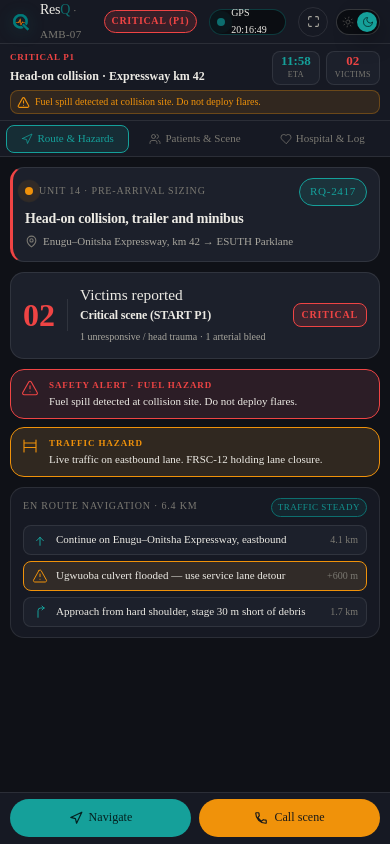
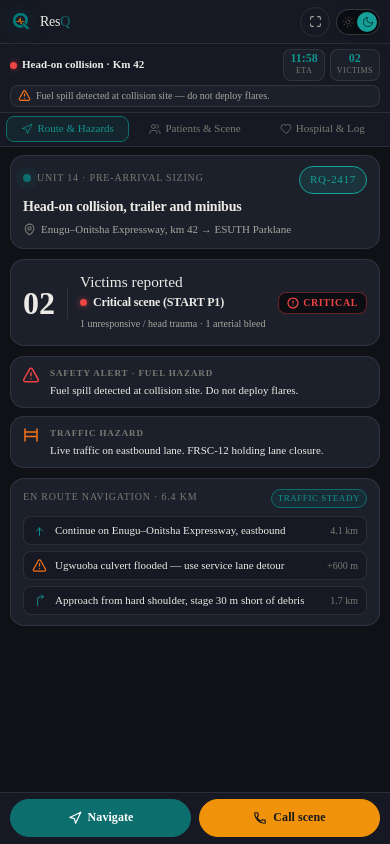
Before and after one commit to Somachukwu/ResQ, a Flask app: page /responder in a window 390 px wide. Run offline with Flask 3, Linux system fonts and the light colour scheme.

Commit message:
feat(ui): reduce color noise, use critical icons instead of whole red cards, enhance Navigate and Call scene buttons, and declutter mobile topbar

```diff
--- a/frontend/static/css/responder.css
+++ b/frontend/static/css/responder.css
@@ -19,7 +19,81 @@ body.responder {
 }
 
 /* ==========================================================================
-   1. TOP COMMAND BAR (48px Sleek Tactical Header)
+   1. CONDITION DOTS & CRITICAL ICONS (Requirement 1 & 2)
+   ========================================================================== */
+.cond-dot {
+  display: inline-block;
+  width: 7px;
+  height: 7px;
+  border-radius: 50%;
+  flex-shrink: 0;
+  vertical-align: middle;
+}
+.cond-dot--red {
+  background: #ef4444;
+  box-shadow: 0 0 6px rgba(239, 68, 68, 0.6);
+}
+.cond-dot--orange {
+  background: #f97316;
+  box-shadow: 0 0 6px rgba(249, 115, 22, 0.6);
+}
+.cond-dot--green {
+  background: var(--teal-bright);
+}
+
+.crit-icon {
+  flex-shrink: 0;
+  transition: transform 140ms var(--ease);
+}
+.crit-icon--red {
+  color: #ef4444 !important;
+}
+.crit-icon--orange {
+  color: #f97316 !important;
+}
+.crit-icon--teal {
+  color: var(--teal-bright) !important;
+}
+
+.status-indicator-tag {
+  display: inline-flex;
+  align-items: center;
+  gap: 5px;
+  font-size: 10px;
+  font-weight: 600;
+  letter-spacing: 0.04em;
+  text-transform: uppercase;
+  padding: 2px 7px;
+  border-radius: var(--r-pill);
+  background: var(--surface-2);
+  border: 1px solid var(--line);
+  color: var(--text);
+}
+.status-indicator-tag--red {
+  border-color: color-mix(in srgb, #ef4444 35%, var(--line));
+}
+
+.crit-badge {
+  display: inline-flex;
+  align-items: center;
+  gap: 4px;
+  font-size: 10px;
+  font-weight: 600;
+  letter-spacing: 0.06em;
+  text-transform: uppercase;
+  padding: 2px 8px;
+  border-radius: var(--r-sm);
+  background: var(--surface-sunk);
+  border: 1px solid var(--line);
+  color: var(--text);
+}
+.crit-badge--red {
+  color: #ef4444;
+  border-color: color-mix(in srgb, #ef4444 40%, transparent);
+}
+
+/* ==========================================================================
+   2. TOP COMMAND BAR (48px Sleek Tactical Header)
    ========================================================================== */
 .r-header {
   height: 48px;
@@ -54,28 +128,9 @@ body.responder {
   font-weight: 500;
   padding: 2px 8px;
   border-radius: var(--r-pill);
-  background: color-mix(in srgb, var(--amber) 12%, transparent);
-  border: 1px solid color-mix(in srgb, var(--amber) 35%, transparent);
-  color: var(--amber);
-}
-
-.badge--triage {
-  font-size: 10px;
-  font-weight: 600;
-  letter-spacing: 0.06em;
-  text-transform: uppercase;
-  padding: 2px 7px;
-  border-radius: var(--r-pill);
-}
-.badge--triage.badge--red {
-  background: color-mix(in srgb, var(--triage-red) 15%, transparent);
-  color: var(--triage-red);
-  border: 1px solid var(--triage-red);
-}
-.badge--triage.badge--yellow {
-  background: color-mix(in srgb, var(--triage-orange) 15%, transparent);
-  color: var(--triage-orange);
-  border: 1px solid var(--triage-orange);
+  background: color-mix(in srgb, var(--teal) 12%, transparent);
+  border: 1px solid color-mix(in srgb, var(--teal) 35%, transparent);
+  color: var(--teal-bright);
 }
 
 .r-header__center {
@@ -99,7 +154,7 @@ body.responder {
   box-sizing: border-box;
 }
 .telemetry.is-live {
-  border-color: color-mix(in srgb, var(--teal-bright) 35%, transparent);
+  border-color: color-mix(in srgb, var(--teal) 45%, transparent);
   color: var(--text);
 }
 
@@ -229,17 +283,18 @@ body.responder {
   border-right: 1px solid var(--line);
 }
 
-/* Common Card Styles (CAD Aesthetic) */
+/* Neutral Surfaces for All Cards (Requirement 1 & 2: No loud red/amber fills) */
 .r-card,
 .block,
 .victim-counter-card,
 .destination,
 .stage-control-card,
 .statuslog-card,
-.route {
+.route,
+.alert {
   border: 1px solid var(--line);
   border-radius: var(--r-md);
-  background: var(--surface);
+  background: var(--surface-2);
   box-sizing: border-box;
   transition: border-color 140ms var(--ease);
 }
@@ -260,8 +315,6 @@ body.responder {
 /* --- Incident Header Card --- */
 .r-card--incident {
   padding: 10px 12px;
-  background: var(--surface-2);
-  border-left: 3px solid var(--triage-red);
 }
 .r-card__top {
   display: flex;
@@ -292,14 +345,13 @@ body.responder {
   align-items: center;
   gap: 12px;
   padding: 10px 12px;
-  background: var(--surface-2);
 }
 .victim-big-num {
   font-size: 32px;
   font-weight: 600;
   line-height: 1;
   font-variant-numeric: tabular-nums;
-  color: var(--triage-red);
+  color: var(--text);
   padding-right: 12px;
   border-right: 1px solid var(--line);
 }
@@ -312,6 +364,9 @@ body.responder {
   font-weight: 600;
   color: var(--text);
   margin: 0;
+  display: flex;
+  align-items: center;
+  gap: 6px;
 }
 .victim-counter-sub {
   font-size: 10px;
@@ -319,20 +374,8 @@ body.responder {
   margin-top: 2px;
   line-height: 1.35;
 }
-.mission__triage {
-  font-size: 10px;
-  font-weight: 600;
-  letter-spacing: 0.08em;
-  text-transform: uppercase;
-  padding: 3px 8px;
-  border-radius: var(--r-sm);
-  background: color-mix(in srgb, var(--triage-red) 15%, transparent);
-  border: 1px solid var(--triage-red);
-  color: var(--triage-red);
-  white-space: nowrap;
-}
 
-/* --- Safety Alerts --- */
+/* --- Safety Alerts (Clean neutral surface + critical colored icons) --- */
 .alerts-group {
   display: flex;
   flex-direction: column;
@@ -343,17 +386,13 @@ body.responder {
   grid-template-columns: auto minmax(0, 1fr);
   gap: 10px;
   align-items: start;
-  padding: 8px 10px;
-  border-radius: var(--r-md);
-  border: 1px solid var(--amber);
-  background: color-mix(in srgb, var(--amber) 12%, var(--surface));
+  padding: 9px 11px;
 }
-.alert svg { width: 18px; height: 18px; color: var(--amber); flex-shrink: 0; margin-top: 1px; }
 .alert__label {
   font-size: 9px;
   letter-spacing: 0.1em;
   text-transform: uppercase;
-  color: var(--amber);
+  color: var(--text-3);
   font-weight: 600;
   margin: 0 0 2px 0;
 }
@@ -364,12 +403,6 @@ body.responder {
   color: var(--text);
   margin: 0;
 }
-.alert--danger {
-  border-color: var(--triage-red);
-  background: color-mix(in srgb, var(--triage-red) 10%, var(--surface));
-}
-.alert--danger svg,
-.alert--danger .alert__label { color: var(--triage-red); }
 
 /* --- Route Guidance --- */
 .route {
@@ -407,20 +440,15 @@ body.responder {
   align-items: center;
   padding: 6px 8px;
   border-radius: var(--r-sm);
-  background: var(--surface-2);
+  background: var(--surface);
   border: 1px solid var(--line);
   font-size: 11px;
   color: var(--text);
   line-height: 1.35;
   margin: 0;
 }
-.route__step svg { width: 16px; height: 16px; color: var(--accent); flex-shrink: 0; }
+.route__step svg { width: 15px; height: 15px; color: var(--teal-bright); flex-shrink: 0; }
 .route__dist { font-size: 10px; color: var(--text-3); font-variant-numeric: tabular-nums; white-space: nowrap; }
-.route__step--blocked {
-  border-color: var(--amber);
-  background: color-mix(in srgb, var(--amber) 10%, var(--surface-2));
-}
-.route__step--blocked svg { color: var(--amber); }
 
 /* --- Clinical & Bystander Block --- */
 .block {
@@ -690,25 +734,37 @@ body.responder {
     overflow: hidden;
   }
 
+  /* Clean, decluttered topbar on mobile */
   .r-header {
     height: 44px;
     min-height: 44px;
     padding: 0 10px;
+    display: flex;
+    align-items: center;
+    justify-content: space-between;
   }
-  .r-header__left { gap: 6px; }
+  .r-header__left {
+    gap: 8px;
+    min-width: 0;
+  }
+  .r-header .resq-mark__sub {
+    display: none;
+  }
   .badge--unit-status,
-  .r-radio-status {
+  .status-indicator-tag,
+  .r-header__center,
+  .header-eta-pill {
     display: none !important;
   }
-  .r-header__center { gap: 6px; }
-  .telemetry { height: 26px; padding: 2px 7px; font-size: 10px; }
-  .header-eta-pill { display: none; }
+  .r-header__right {
+    gap: 6px;
+  }
 
-  /* Mobile Hero Summary Strip (Instant glanceable metrics) */
+  /* Mobile Hero Summary Strip (Clean single-glance banner) */
   .mobile-responder-strip {
     display: flex;
     flex-direction: column;
-    padding: 6px 10px;
+    padding: 5px 10px;
     background: var(--surface);
     border-bottom: 1px solid var(--line);
     gap: 4px;
@@ -722,29 +778,25 @@ body.responder {
   }
   .m-strip__trauma {
     display: flex;
-    flex-direction: column;
-    gap: 2px;
+    align-items: center;
+    gap: 6px;
     min-width: 0;
   }
-  .m-strip__badge {
-    font-size: 9px;
-    font-weight: 600;
-    letter-spacing: 0.08em;
-    color: var(--triage-red);
-    text-transform: uppercase;
-  }
   .m-strip__title {
-    font-size: 12px;
+    font-size: 11px;
     font-weight: 600;
     color: var(--text);
     white-space: nowrap;
     overflow: hidden;
     text-overflow: ellipsis;
+    display: flex;
+    align-items: center;
+    gap: 5px;
   }
   .m-strip__metrics {
     display: flex;
     align-items: center;
-    gap: 6px;
+    gap: 5px;
     flex-shrink: 0;
   }
   .m-metric {
@@ -752,17 +804,17 @@ body.responder {
     flex-direction: column;
     align-items: center;
     justify-content: center;
-    padding: 2px 8px;
+    padding: 2px 6px;
     border-radius: var(--r-sm);
     background: var(--surface-2);
     border: 1px solid var(--line);
-    min-width: 44px;
+    min-width: 40px;
   }
   .m-metric__val {
-    font-size: 13px;
+    font-size: 12px;
     font-weight: 600;
     font-variant-numeric: tabular-nums;
-    color: var(--accent);
+    color: var(--teal-bright);
     line-height: 1.1;
   }
   .m-metric__lbl {
@@ -771,27 +823,27 @@ body.responder {
     letter-spacing: 0.06em;
     color: var(--text-3);
   }
-  .m-metric--alert .m-metric__val { color: var(--triage-red); }
 
   .m-strip__alert {
     display: flex;
     align-items: center;
     gap: 5px;
     font-size: 10px;
-    color: var(--amber);
-    background: color-mix(in srgb, var(--amber) 12%, transparent);
-    border: 1px solid color-mix(in srgb, var(--amber) 30%, transparent);
-    padding: 3px 6px;
+    color: var(--text-2);
+    background: var(--surface-2);
+    border: 1px solid var(--line);
+    padding: 3px 7px;
     border-radius: var(--r-sm);
+    line-height: 1.35;
   }
-  .m-strip__alert svg { flex-shrink: 0; color: var(--amber); }
+  .m-strip__alert svg { flex-shrink: 0; }
 
   /* Mobile Segmented Tab Navigation */
   .mobile-responder-nav {
     display: flex;
     align-items: center;
-    height: 36px;
-    min-height: 36px;
+    height: 34px;
+    min-height: 34px;
     padding: 0 6px;
     gap: 4px;
     background: var(--surface);
@@ -801,7 +853,7 @@ body.responder {
   }
   .m-nav-tab {
     flex: 1;
-    height: 28px;
+    height: 26px;
     display: inline-flex;
     align-items: center;
     justify-content: center;
@@ -818,12 +870,12 @@ body.responder {
   }
   .m-nav-tab svg { width: 12px; height: 12px; flex-shrink: 0; }
   .m-nav-tab.is-active {
-    background: color-mix(in srgb, var(--accent) 15%, transparent);
-    color: var(--accent);
-    border-color: var(--accent);
+    background: color-mix(in srgb, var(--teal) 15%, transparent);
+    color: var(--teal-bright);
+    border-color: var(--teal);
   }
 
-  /* Single Pane Mode on Mobile (Switch without vertical scroll sprawl) */
+  /* Single Pane Mode on Mobile */
   .responder-workspace {
     display: block !important;
     height: 100% !important;
@@ -833,7 +885,7 @@ body.responder {
     display: none !important;
     height: 100% !important;
     overflow-y: auto !important;
-    padding: 10px 10px 20px !important;
+    padding: 8px 10px 16px !important;
     border-right: none !important;
     -webkit-overflow-scrolling: touch;
   }
@@ -869,10 +921,20 @@ body.responder {
     justify-content: center;
     gap: 6px;
     font-size: 12px;
-    font-weight: 500;
+    font-weight: 600;
     border-radius: var(--r-pill);
   }
   .mobile-dock .btn svg { width: 14px; height: 14px; }
+  .mobile-dock #mobileNavBtn {
+    background: var(--teal);
+    color: #ffffff;
+    border: 1px solid var(--teal);
+  }
+  .mobile-dock #mobileCallBtn {
+    background: var(--amber);
+    color: #1a1a1a;
+    border: 1px solid var(--amber);
+  }
 
   /* In mobile, hide the desktop-only cockpit actions in Pane 3 */
   #paneHospital .cockpit-actions {
--- a/frontend/templates/responder/scene_brief.html
+++ b/frontend/templates/responder/scene_brief.html
@@ -35,15 +35,17 @@
 
   <body class="responder">
     <div class="responder-app" id="responderApp">
-      <!-- TOP COMMAND BAR (48px — Matches CAD Tactical Aesthetic) -->
+      <!-- TOP COMMAND BAR (48px — Clean, uncluttered tactical header) -->
       <header class="r-header">
         <div class="r-header__left">
           <a class="resq-mark" href="/">
             <img src="/resources/ResQ_Icon.png" alt="ResQ Icon" class="resq-mark__img" />
             <span><span class="resq-mark__name">Res<span>Q</span></span><span class="resq-mark__sub"> · AMB-07</span></span>
           </a>
-          <span class="badge badge--unit-status"><span class="pulse pulse--amber" aria-hidden="true"></span> Unit 14 · En route</span>
-          <span class="badge badge--triage badge--red" id="briefTriageBadge">Critical (P1)</span>
+          <span class="badge badge--unit-status"><span class="pulse pulse--teal" aria-hidden="true"></span> Unit 14 · En route</span>
+          <span class="status-indicator-tag status-indicator-tag--red" id="briefTriageBadge">
+            <span class="cond-dot cond-dot--red"></span> Critical (P1)
+          </span>
         </div>
 
         <div class="r-header__center">
@@ -83,21 +85,22 @@
         </div>
       </header>
 
-      <!-- MOBILE HERO STRIP (≤ 860px) — Instant glanceable tactical banner -->
+      <!-- MOBILE HERO STRIP (≤ 860px) — Clean, uncluttered tactical summary -->
       <div class="mobile-responder-strip">
         <div class="m-strip__main">
           <div class="m-strip__trauma">
-            <span class="m-strip__badge">CRITICAL P1</span>
-            <span class="m-strip__title">Head-on collision · Expressway km 42</span>
+            <span class="m-strip__title">
+              <span class="cond-dot cond-dot--red"></span> Head-on collision · Km 42
+            </span>
           </div>
           <div class="m-strip__metrics">
             <div class="m-metric"><span class="m-metric__val" id="mobileEta">12:04</span><span class="m-metric__lbl">ETA</span></div>
-            <div class="m-metric m-metric--alert"><span class="m-metric__val">02</span><span class="m-metric__lbl">Victims</span></div>
+            <div class="m-metric"><span class="m-metric__val">02</span><span class="m-metric__lbl">Victims</span></div>
           </div>
         </div>
         <div class="m-strip__alert">
-          <svg width="13" height="13" viewBox="0 0 24 24" fill="none" stroke="currentColor" stroke-width="2" stroke-linecap="round" stroke-linejoin="round"><path d="M12 9v4M12 17h.01M10.3 3.9 2.4 18a2 2 0 0 0 1.7 3h15.8a2 2 0 0 0 1.7-3L13.7 3.9a2 2 0 0 0-3.4 0Z"/></svg>
-          <span>Fuel spill detected at collision site. Do not deploy flares.</span>
+          <svg class="crit-icon crit-icon--orange" width="13" height="13" viewBox="0 0 24 24" fill="none" stroke="currentColor" stroke-width="2" stroke-linecap="round" stroke-linejoin="round"><path d="M12 9v4M12 17h.01M10.3 3.9 2.4 18a2 2 0 0 0 1.7 3h15.8a2 2 0 0 0 1.7-3L13.7 3.9a2 2 0 0 0-3.4 0Z"/></svg>
+          <span>Fuel spill detected at collision site — do not deploy flares.</span>
         </div>
       </div>
 
@@ -124,7 +127,7 @@
           <!-- Incident Header Card -->
           <div class="r-card r-card--incident">
             <div class="r-card__top">
-              <span class="eyebrow"><span class="pulse pulse--amber" aria-hidden="true"></span> Unit 14 · Pre-arrival sizing</span>
+              <span class="eyebrow"><span class="pulse pulse--teal" aria-hidden="true"></span> Unit 14 · Pre-arrival sizing</span>
               <span class="badge badge--teal" style="font-variant-numeric: tabular-nums;">RQ-2417</span>
             </div>
             <h1 class="mission__trauma">Head-on collision, trailer and minibus</h1>
@@ -134,28 +137,33 @@
             </p>
           </div>
 
-          <!-- Victim Triage Matrix -->
+          <!-- Victim Triage Matrix (Neutral card with critical icon indicator) -->
           <div class="victim-counter-card">
             <div class="victim-big-num">02</div>
             <div class="victim-counter-details">
               <span class="victim-counter-label">Victims reported</span>
-              <h2 class="victim-counter-status">Critical scene (START P1)</h2>
+              <h2 class="victim-counter-status">
+                <span class="cond-dot cond-dot--red"></span> Critical scene (START P1)
+              </h2>
               <span class="victim-counter-sub">1 unresponsive / head trauma · 1 arterial bleed</span>
             </div>
-            <span class="mission__triage">Critical</span>
+            <span class="crit-badge crit-badge--red">
+              <svg class="crit-icon crit-icon--red" width="12" height="12" viewBox="0 0 24 24" fill="none" stroke="currentColor" stroke-width="2.5" stroke-linecap="round" stroke-linejoin="round"><circle cx="12" cy="12" r="10"/><line x1="12" y1="8" x2="12" y2="12"/><line x1="12" y1="16" x2="12.01" y2="16"/></svg>
+              Critical
+            </span>
           </div>
 
-          <!-- Safety Alerts -->
+          <!-- Safety Alerts (Clean neutral cards with dedicated colored critical icons) -->
           <div class="alerts-group" aria-label="Responder safety alerts">
-            <article class="alert alert--danger">
-              <svg viewBox="0 0 24 24" fill="none" stroke="currentColor" stroke-width="1.5" stroke-linecap="round" stroke-linejoin="round"><path d="M12 9v4M12 17h.01M10.3 3.9 2.4 18a2 2 0 0 0 1.7 3h15.8a2 2 0 0 0 1.7-3L13.7 3.9a2 2 0 0 0-3.4 0Z"/></svg>
+            <article class="alert">
+              <svg class="crit-icon crit-icon--red" width="18" height="18" viewBox="0 0 24 24" fill="none" stroke="currentColor" stroke-width="2" stroke-linecap="round" stroke-linejoin="round"><path d="M12 9v4M12 17h.01M10.3 3.9 2.4 18a2 2 0 0 0 1.7 3h15.8a2 2 0 0 0 1.7-3L13.7 3.9a2 2 0 0 0-3.4 0Z"/></svg>
               <div>
                 <p class="alert__label">Safety alert · Fuel hazard</p>
                 <p class="alert__text">Fuel spill detected at collision site. Do not deploy flares.</p>
               </div>
             </article>
-            <article class="alert alert--warning">
-              <svg viewBox="0 0 24 24" fill="none" stroke="currentColor" stroke-width="1.5" stroke-linecap="round" stroke-linejoin="round"><path d="M4 4v16M20 4v16M4 8h16M4 14h16"/></svg>
+            <article class="alert">
+              <svg class="crit-icon crit-icon--orange" width="18" height="18" viewBox="0 0 24 24" fill="none" stroke="currentColor" stroke-width="2" stroke-linecap="round" stroke-linejoin="round"><path d="M4 4v16M20 4v16M4 8h16M4 14h16"/></svg>
               <div>
                 <p class="alert__label">Traffic hazard</p>
                 <p class="alert__text">Live traffic on eastbound lane. FRSC-12 holding lane closure.</p>
@@ -163,7 +171,7 @@
             </article>
           </div>
 
-          <!-- Route Steps -->
+          <!-- Route Steps (Clean neutral cards with orange detour icon) -->
           <div class="route" aria-label="Route to scene">
             <div class="route__head">
               <span class="block__label">En route navigation · 6.4 km</span>
@@ -175,8 +183,8 @@
                 <span>Continue on Enugu–Onitsha Expressway, eastbound</span>
                 <span class="route__dist">4.1 km</span>
               </p>
-              <p class="route__step route__step--blocked">
-                <svg viewBox="0 0 24 24" fill="none" stroke="currentColor" stroke-width="1.5" stroke-linecap="round" stroke-linejoin="round"><path d="M12 9v4M12 17h.01M10.3 3.9 2.4 18a2 2 0 0 0 1.7 3h15.8a2 2 0 0 0 1.7-3L13.7 3.9a2 2 0 0 0-3.4 0Z"/></svg>
+              <p class="route__step">
+                <svg class="crit-icon crit-icon--orange" viewBox="0 0 24 24" fill="none" stroke="currentColor" stroke-width="2" stroke-linecap="round" stroke-linejoin="round"><path d="M12 9v4M12 17h.01M10.3 3.9 2.4 18a2 2 0 0 0 1.7 3h15.8a2 2 0 0 0 1.7-3L13.7 3.9a2 2 0 0 0-3.4 0Z"/></svg>
                 <span>Ugwuoba culvert flooded — use service lane detour</span>
                 <span class="route__dist">+600 m</span>
               </p>
@@ -210,20 +218,26 @@
             </ul>
           </div>
 
-          <!-- Victim Profile Cards -->
+          <!-- Victim Profile Cards (Neutral surfaces with condition icon dots) -->
           <div class="victim-profiles-grid">
-            <article class="victim-card victim-card--p1">
+            <article class="victim-card">
               <div class="victim-card__top">
-                <span class="badge badge--triage badge--red">Victim 1 · P1 Red</span>
+                <span class="victim-condition-title">
+                  <span class="cond-dot cond-dot--red"></span>
+                  Victim 1 · Priority Red
+                </span>
                 <span class="victim-card__eta">Airway managed</span>
               </div>
               <p class="victim-card__demo">Male, ~35. Unresponsive, breathing.</p>
               <p class="victim-card__clinical">Head laceration, suspected closed head injury. Airway maintained on left lateral side.</p>
             </article>
 
-            <article class="victim-card victim-card--p2">
+            <article class="victim-card">
               <div class="victim-card__top">
-                <span class="badge badge--triage badge--yellow">Victim 2 · P2 Yellow</span>
+                <span class="victim-condition-title">
+                  <span class="cond-dot cond-dot--orange"></span>
+                  Victim 2 · Priority Yellow
+                </span>
                 <span class="victim-card__eta">Pressure held 9m</span>
               </div>
               <p class="victim-card__demo">Female, ~28. Conscious.</p>
@@ -244,7 +258,7 @@
 
         <!-- PANE 3: DESTINATION HOSPITAL, MISSION STAGES & ACTIONS (Right Column) -->
         <section class="r-pane r-pane--hospital" id="paneHospital" aria-label="Destination hospital and status controls">
-          <!-- Hospital Destination Card -->
+          <!-- Hospital Destination Card (Unified under brand teal) -->
           <div class="destination" aria-label="Hospital destination">
             <div class="destination__header">
               <div>
@@ -262,9 +276,8 @@
               Overrides Ugwuoba clinic (4 min) — no neurosurgical or transfusion capability for this trauma profile.
             </p>
             <button class="ack-btn" id="ackBriefBtn" type="button">
-              <svg class="ack-icon" viewBox="0 0 24 24" width="18" height="18" fill="none" stroke="currentColor" stroke-width="2" stroke-linecap="round" stroke-linejoin="round"><path d="M20 6 9 17l-5-5"/></svg>
+              <svg class="ack-icon" viewBox="0 0 24 24" width="16" height="16" fill="none" stroke="currentColor" stroke-width="2" stroke-linecap="round" stroke-linejoin="round"><path d="M20 6 9 17l-5-5"/></svg>
               <span id="ackBtnText">Acknowledge brief</span>
-              <svg viewBox="0 0 24 24" width="16" height="16" fill="none" stroke="currentColor" stroke-width="1.5" stroke-linecap="round" stroke-linejoin="round"><path d="M5 12h14M12 5l7 7-7 7"/></svg>
             </button>
           </div>
 
@@ -279,15 +292,15 @@
             </div>
           </div>
 
-          <!-- Quick Action Buttons -->
+          <!-- Quick Action Buttons (Requirement 3: Navigate & Call Scene with enhanced text size) -->
           <div class="cockpit-actions">
             <button class="btn btn--primary btn--action-nav" id="navigate" type="button">
               <svg viewBox="0 0 24 24" fill="none" stroke="currentColor" stroke-width="2" stroke-linecap="round" stroke-linejoin="round"><polygon points="3 11 22 2 13 21 11 13 3 11"/></svg>
-              <span>Turn-by-turn Navigation</span>
+              <span>Navigate</span>
             </button>
             <button class="btn btn--urgent btn--action-call" id="callCivilian" type="button">
               <svg viewBox="0 0 24 24" fill="none" stroke="currentColor" stroke-width="2" stroke-linecap="round" stroke-linejoin="round"><path d="M6.6 10.8a15 15 0 0 0 6.6 6.6l2.2-2.2a1 1 0 0 1 1-.24 11.4 11.4 0 0 0 3.6.58 1 1 0 0 1 1 1V20a1 1 0 0 1-1 1A17 17 0 0 1 3 4a1 1 0 0 1 1-1h3.5a1 1 0 0 1 1 1 11.4 11.4 0 0 0 .58 3.6 1 1 0 0 1-.25 1Z"/></svg>
-              <span>Call scene line</span>
+              <span>Call scene</span>
             </button>
           </div>
 
```
Also changed, not shown: other parts of frontend/static/css/responder.css (+66 -51 lines), frontend/static/css/dispatcher.css (+5 -5 lines).
